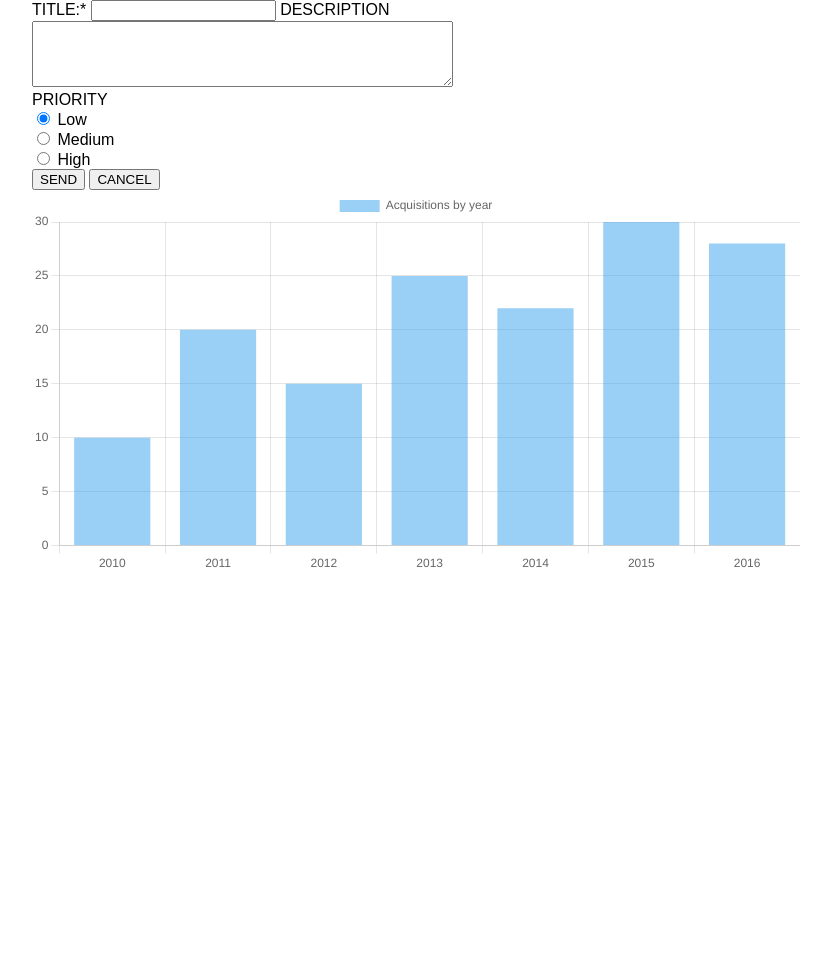
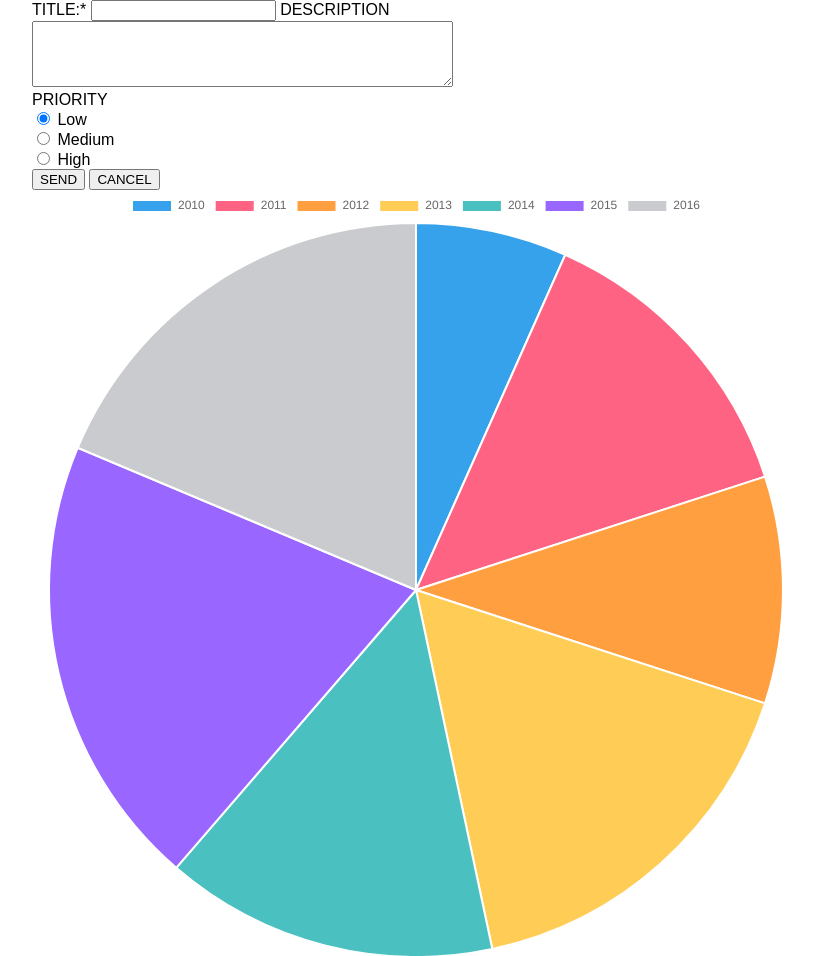
Before and after one commit to TeaLonc/todo-app, a website built with webpack: page index.html in a window 1280 px wide. Shown: the whole page, without its empty margins (224-1055 px from the left). Before the commit the page ends 800 px from the top, so only its background shows below. Built offline with nearby package versions, Linux system fonts and the light colour scheme.

Commit message:
pie chart

```diff
--- a/index.html
+++ b/index.html
@@ -30,7 +30,7 @@
         <!--kraj-->
     </div>
 
-    <canvas id="acquisitions"></canvas>
+    <canvas id="todo-tasks-pie"></canvas>
     <script src="./dist/scripts.js"></script>
 </body>
 </html>
--- a/src/scripts/modules/pieChart.js
+++ b/src/scripts/modules/pieChart.js
@@ -12,14 +12,14 @@ const myChart = () => {
   ];
 
   new Chart(
-    document.getElementById('acquisitions'),
+    document.getElementById('todo-tasks-pie'),
     {
-      type: 'bar',
+      type: 'pie',
       data: {
         labels: data.map(row => row.year),
         datasets: [
           {
-            label: 'Acquisitions by year',
+            label: 'Tasks',
             data: data.map(row => row.count)
           }
         ]
```
Also changed, not shown: dist/scripts.js.
